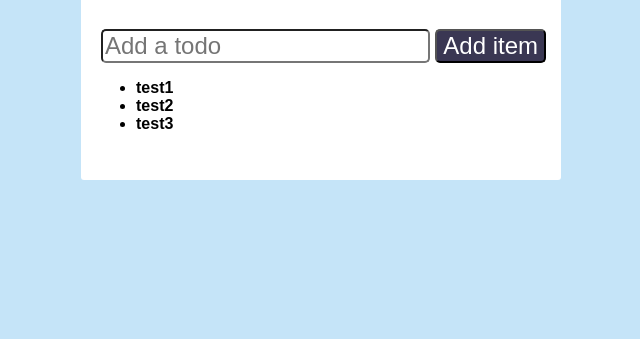
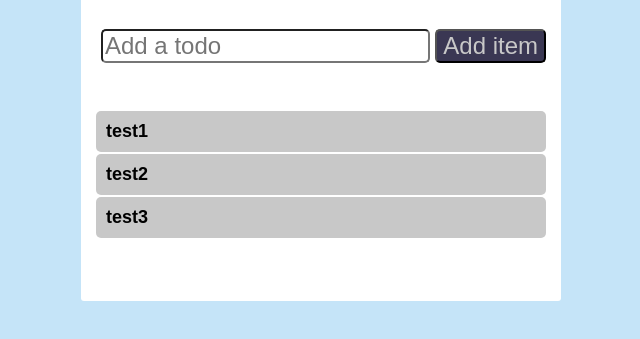
Before and after one commit to derotto54/todo_app, a plain HTML site: page index.html in a window 1280 px wide. Shown: the part 165-504 px from the top of the page, without its empty margins (319-959 px from the left). Drawn offline with Linux system fonts and the light colour scheme.

Commit message:
list now clears before generating

```diff
--- a/script.js
+++ b/script.js
@@ -4,13 +4,16 @@ let newTodoInput = document.getElementById('new-todo')
 let todoList = document.getElementById('todo-list')
 var todos = ['test1', 'test2', 'test3']
 
-
+genList()
 // loop through array
-for (var i = 0; i < todos.length; i++ ) {
+function genList() {
+    //clear out list in DOM
+    todoList.innerHTML=''
+    for (var i = 0; i < todos.length; i++ ) {
     var addLi = document.createElement('li')
     addLi.innerText = todos[i]
     todoList.appendChild(addLi)
-
+    }
 }
     //create html for DOM
     //add values
@@ -27,6 +30,7 @@ function addTodo(event) {
     todos.push(newTodoText)
     console.log(todos)
     newTodoInput.value =''
+    genList()
 }
 newTodoForm.addEventListener('submit',addTodo)
 
--- a/style.css
+++ b/style.css
@@ -1,6 +1,7 @@
 :root {
     --fontSize: 24px;
-    --light: white
+    --light: rgb(200,200,200)
+
 }
 
 body {
@@ -10,7 +11,7 @@ body {
 }
 
 .container {
-    background: var(--light);
+    background: white;
     max-width: 450px;
     margin: 60px auto;
     padding: 15px;
@@ -42,7 +43,19 @@ input[type="submit"] {
     cursor: pointer;
 }
 
-ul {
-    font-size: medium;
+#todo-list {
+    list-style: none;
+    padding-left: 0px;
+}
+
+#todo-list li {
+    font-size: 18px;
     text-align: left;
+    background: var(--light);
+    padding: 10px;
+    margin-bottom: 2px;
+    border-radius: 5px;
+
+
+
 }
```
